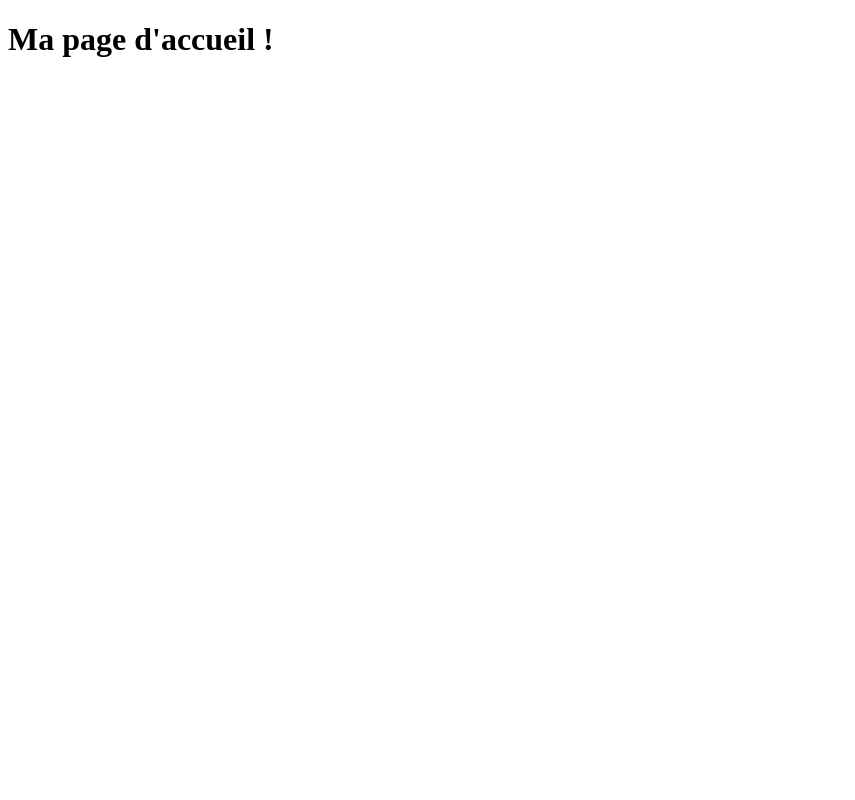
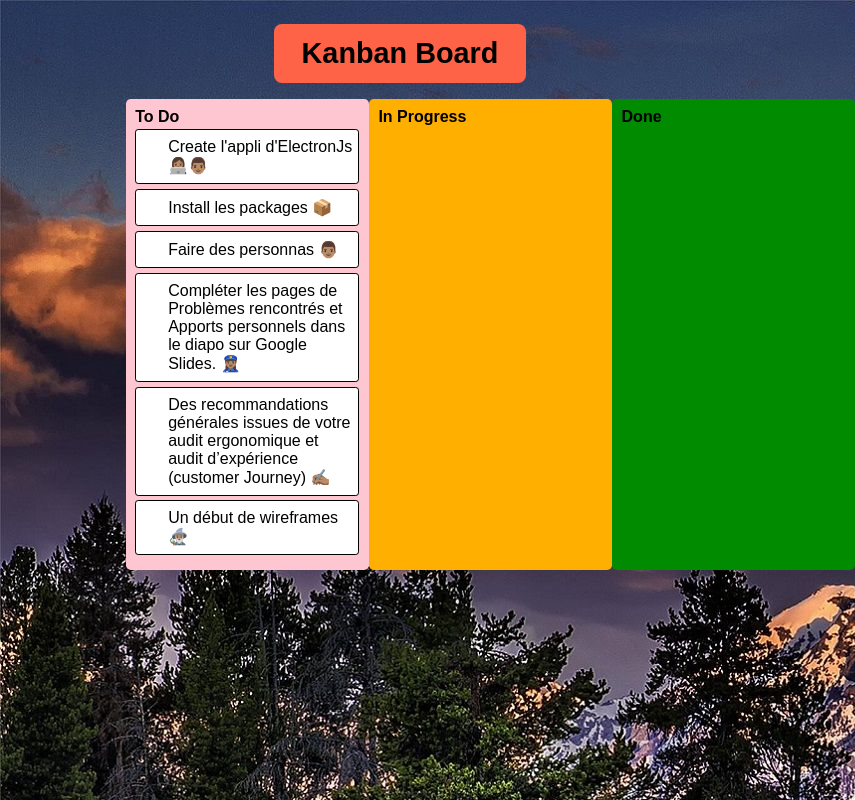
Before and after one commit to bonneauTanguy/eval-electronjs, an Electron app: page template/index.html in a window 800 px wide. Shown: the whole page, 855 px wide, since content can reach past the window. Drawn offline with Linux system fonts and the light colour scheme.

Commit message:
chore: templates iliyana

```diff
--- a/template/index.html
+++ b/template/index.html
@@ -1,10 +1,60 @@
 <!DOCTYPE html>
 <html lang="en">
 <head>
-    <meta charset="UTF-8">
-    <title>electronJS</title>
-</head>
-<body>
-    <h1>Ma page d'accueil !</h1>
-</body>
-</html>
+    <link rel="stylesheet" href="./kanbanCss.css">
+    <title>Kanban Board</title>
+    <script>
+        function drag(ev) {
+            ev.dataTransfer.setData("text", ev.target.id);
+        }
+
+        function allowDrop(ev) {
+            ev.preventDefault();
+        }
+
+        function drop(ev) {
+            ev.preventDefault();
+            var data = ev.dataTransfer.getData("text");
+            ev.target.appendChild(document.getElementById(data));
+        }
+</script>
+    </head>
+        <body>
+            <div class="container">
+                <div class="kanban-heading">
+                    <strong class="kanban-heading-text">Kanban Board</strong>
+                </div>
+                <div class="kanban-board">
+                    <div class="kanban-block" id="todo" ondrop="drop(event)" ondragover="allowDrop(event)">
+                        <strong>To Do</strong>
+                        <div class="task-button-block">
+                        </div>
+                        <div class="task" id="task1" draggable="true" ondragstart="drag(event)">
+                            <span>Create l'appli d'ElectronJs 👩🏽‍💻👨🏽</span>
+                        </div>
+                        <div class="task" id="task2" draggable="true" ondragstart="drag(event)">
+                            <span>Install les packages 📦 </span>
+                        </div>
+                        <div class="task" id="task3" draggable="true" ondragstart="drag(event)">
+                            <span> Faire des personnas 👨🏽 </span>
+                        </div>
+                        <div class="task" id="task4" draggable="true" ondragstart="drag(event)">
+                            <span> Compléter les pages de Problèmes rencontrés et Apports personnels dans le diapo sur Google Slides. 👮🏽‍♀️ </span>
+                        </div>
+                        <div class="task" id="task5" draggable="true" ondragstart="drag(event)">
+                            <span> Des recommandations générales issues de votre audit ergonomique et audit d’expérience (customer Journey) ✍🏽 </span>
+                        </div>
+                        <div class="task" id="task6" draggable="true" ondragstart="drag(event)">
+                            <span>Un début de wireframes 🧙🏽‍♂️</span>
+                        </div>
+                    </div>
+                    <div class="kanban-block" id="inprogress" ondrop="drop(event)" ondragover="allowDrop(event)">
+                        <strong>In Progress</strong>
+                    </div>
+                    <div class="kanban-block" id="done" ondrop="drop(event)" ondragover="allowDrop(event)">
+                        <strong>Done</strong>
+                    </div>
+                </div>
+            </div>
+        </body>
+    </html>
--- /dev/null
+++ b/template/kanbanCss.css
@@ -0,0 +1,69 @@
+.task {
+    background-color: white;
+    margin: 0.2rem 0rem 0.3rem 0rem;
+    border: 0.1rem solid black;
+    border-radius: 0.2rem;
+    padding: 0.5rem 0.2rem 0.5rem 2rem;
+  }
+
+  #task-button {
+    margin: 0.2rem 0rem 0.1rem 0rem;
+    background-color: white;
+    border-radius: 0.2rem;
+    width: 100%;
+    border: 0.25rem solid black;
+    padding: 0.5rem 2.7rem;
+    border-radius: 0.3rem;
+    font-size: 1rem;
+  }
+  body {
+    background: no-repeat url("./nature3.jpg");
+  }
+  .kanban-board {
+    display: flex;
+    flex-direction: row;
+    justify-content: space-between;
+    font-family: sans-serif;
+  }
+
+  .kanban-block {
+    padding: 0.6rem;
+    width: 30.5%;
+    min-width: 14rem;
+    min-height: 4.5rem;
+    border-radius: 0.3rem;
+  }
+
+  #todo {
+    background-color: #fec6d1;
+  }
+
+  #inprogress {
+    background-color: #ffaf00;
+  }
+
+  #done {
+    background-color: #018b01;
+  }
+  .container {
+    width: 70%;
+    min-width: 50%;
+    margin: auto;
+    display: flex;
+    flex-direction: column;
+  }
+
+  .kanban-heading {
+    display: flex;
+    flex-direction: row;
+    justify-content: center;
+    font-family: sans-serif;
+  }
+
+  .kanban-heading-text {
+    font-size: 1.8rem;
+    background-color: tomato;
+    padding: 0.8rem 1.7rem;
+    border-radius: 0.5rem;
+    margin: 1rem;
+  }
```
Also changed, not shown: template/nature3.jpg (added), 2 other files.
